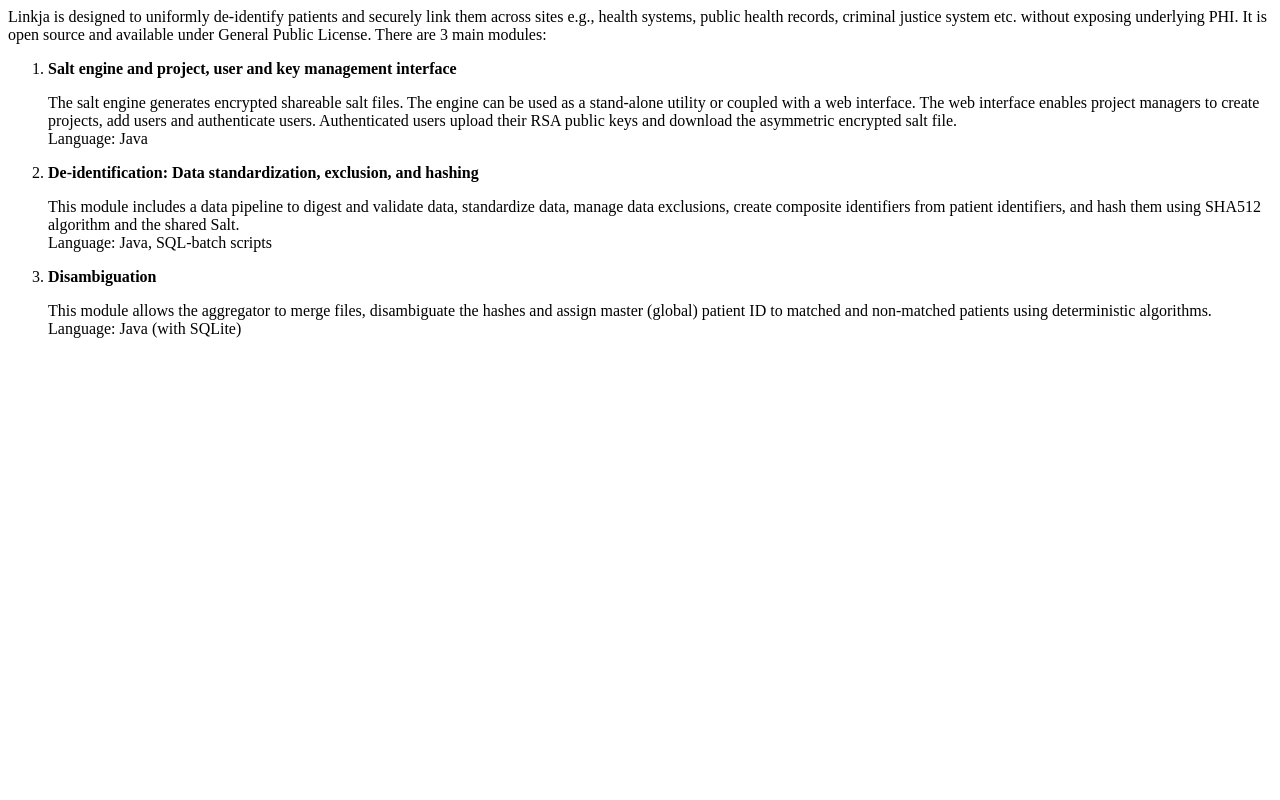
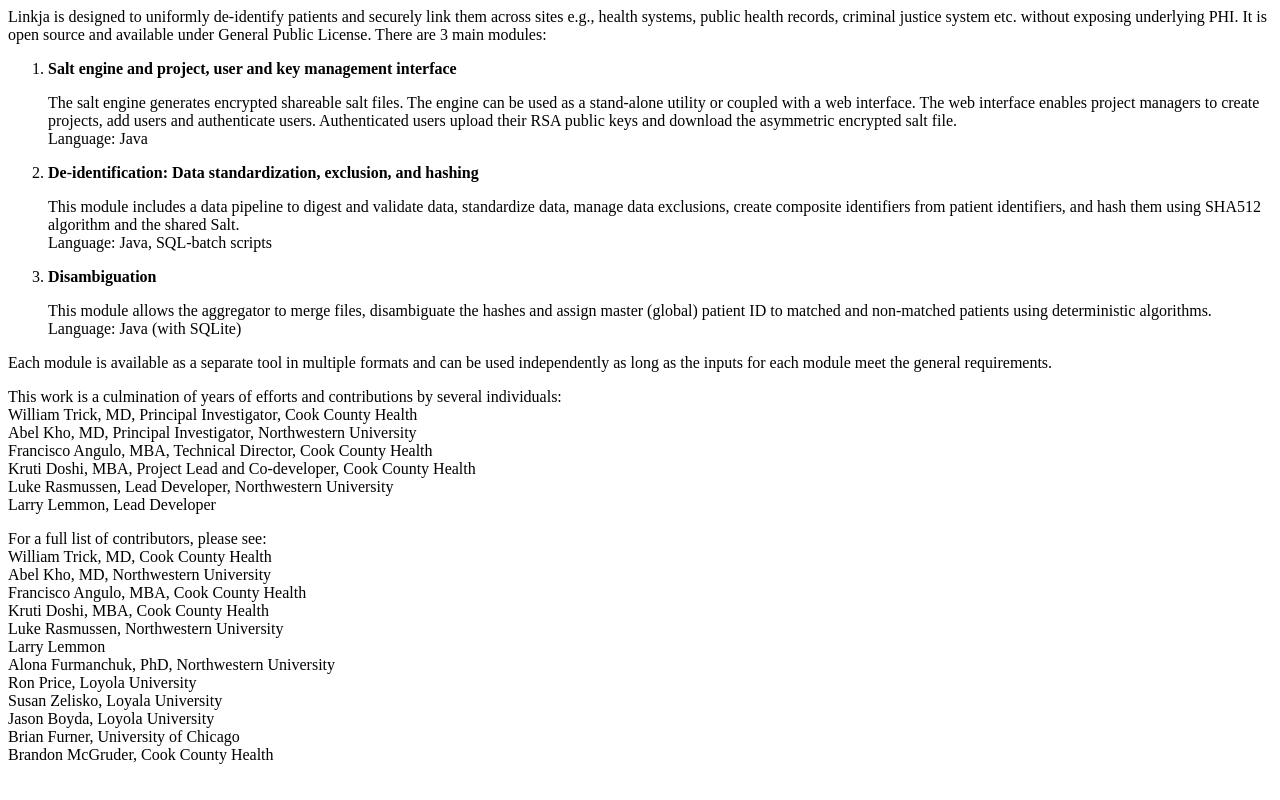
Before and after one commit to linkja/linkja.github.io, a plain HTML site: page index.html in a window 1280 px wide. Drawn offline with Linux system fonts and the light colour scheme.

Commit message:
Update index.html

```diff
--- a/index.html
+++ b/index.html
@@ -28,6 +28,31 @@
 	<p>This module allows the aggregator to merge files, disambiguate the hashes and assign master (global) patient ID to matched and non-matched patients using deterministic algorithms.
 	<br>Language: Java (with SQLite)</p>
 	</ol>
+
+<p>Each module is available as a separate tool in multiple formats and can be used independently as long as the inputs for each module meet the general requirements.</p>
+
+<p>This work is a culmination of years of efforts and contributions by several individuals:
+<br>William Trick, MD, Principal Investigator, Cook County Health
+<br>Abel Kho, MD, Principal Investigator, Northwestern University
+<br>Francisco Angulo, MBA, Technical Director, Cook County Health
+<br>Kruti Doshi, MBA, Project Lead and Co-developer, Cook County Health
+<br>Luke Rasmussen, Lead Developer, Northwestern University
+<br>Larry Lemmon, Lead Developer</p>
+
+<p>For a full list of contributors, please see:
+<br>William Trick, MD, Cook County Health
+<br>Abel Kho, MD,  Northwestern University
+<br>Francisco Angulo, MBA, Cook County Health
+<br>Kruti Doshi, MBA, Cook County Health
+<br>Luke Rasmussen, Northwestern University
+<br>Larry Lemmon
+<br>Alona Furmanchuk, PhD, Northwestern University
+<br>Ron Price, Loyola University
+<br>Susan Zelisko, Loyala University
+<br>Jason Boyda, Loyola University
+<br>Brian Furner, University of Chicago
+<br>Brandon McGruder, Cook County Health</p>
+
 </div>
 </body>
 </html>
```
